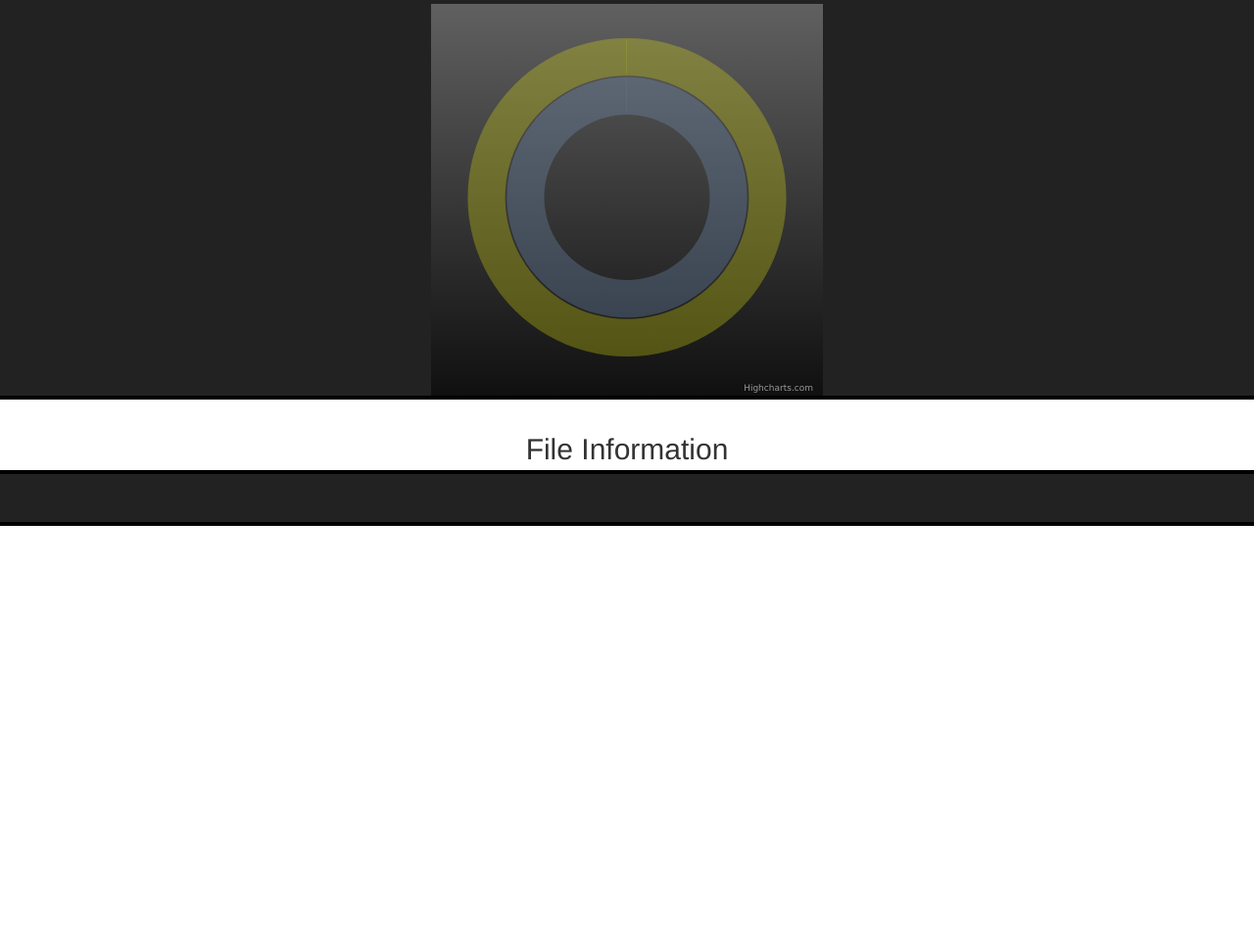
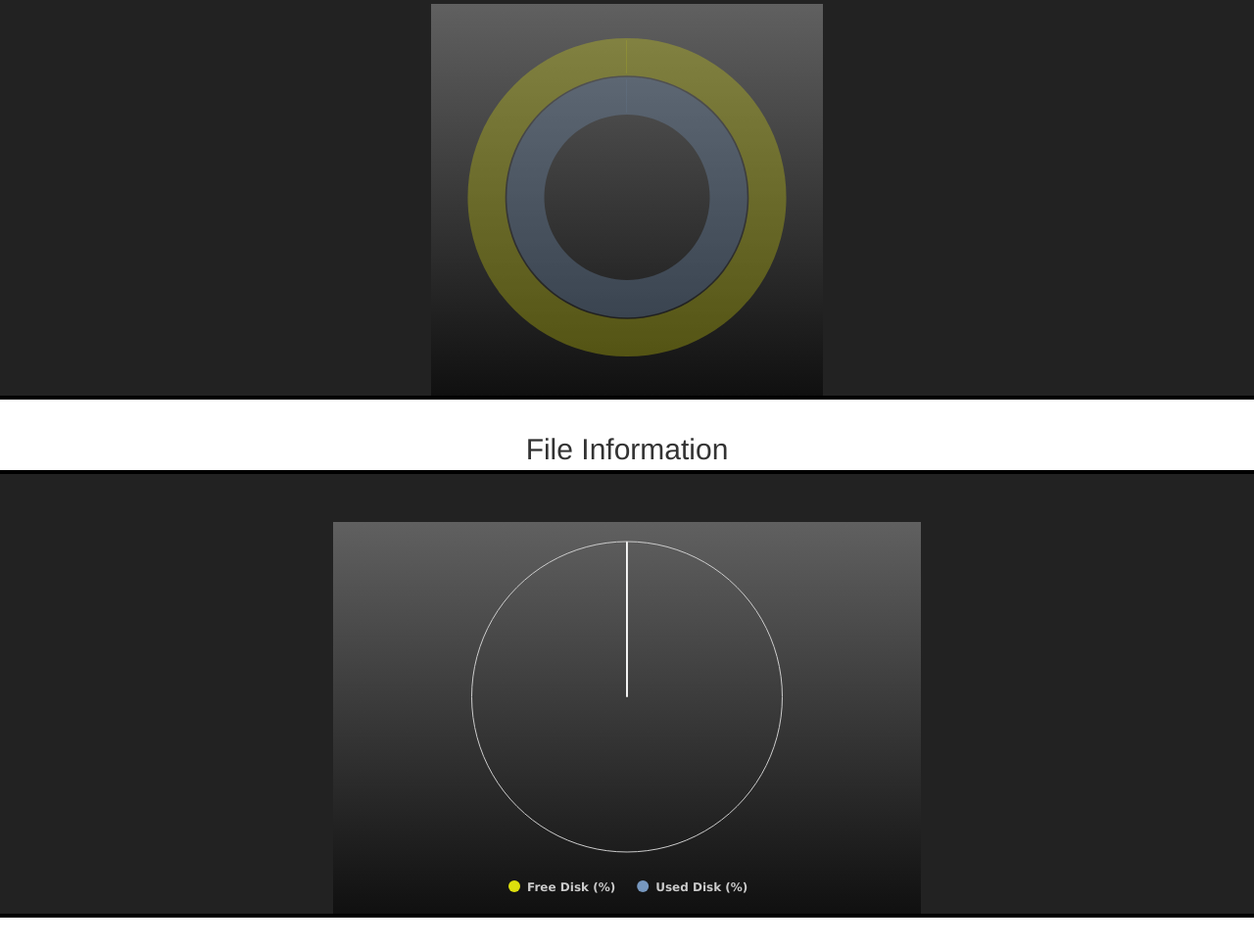
Before and after one commit to RJ-Russell/LinuxServerMonitoring, a website: page index.html in a window 1280 px wide. Shown: the part 1569-2536 px from the top of the page at 98% size. Before the commit the page ends 2136 px from the top, so only its background shows below. Drawn offline with nearby package versions, Linux system fonts and the light colour scheme; no server answers.

Commit message:
implement file chart

```diff
--- /dev/null
+++ b/fileChart.js
@@ -0,0 +1,44 @@
+(function() {
+  // Build the chart
+  $('#fsSize-container').highcharts({
+    chart: {
+      plotBackgroundColor: null,
+      plotBorderWidth: null,
+      plotShadow: false
+    },
+    title: {
+      text: ''
+    },
+    tooltip: {
+      pointFormat: '{point.percentage:.2f}%</b>'
+    },
+    plotOptions: {
+      pie: {
+        allowPointSelect: true,
+        cursor: 'pointer',
+        dataLabels: {
+          enabled: false
+        },
+        showInLegend: true
+      }
+    },
+    credits: {
+      enabled: false
+    },
+    series: [{
+      type: 'pie',
+      name: 'File System',
+      data: [
+        ['Free Disk (%)', 0],
+        ['Used Disk (%)', 0]
+      ]
+    }]
+  });
+})();
+
+function updateDiskPie(usedPercent) {
+  var freePercent = 100 - usedPercent;
+
+  $('#fsSize-container').highcharts().series[0].points[0].update(freePercent);
+  $('#fsSize-container').highcharts().series[0].points[1].update(usedPercent);
+}
--- a/index.css
+++ b/index.css
@@ -50,6 +50,13 @@
   margin-top: 0;
 }
 
+#fsSize-container {
+  min-width: 310px;
+  height: 400px;
+  max-width: 600px;
+  margin: 0 auto;
+}
+
 #host {
   font-size: 40px;
   margin-bottom: 0;
--- a/index.html
+++ b/index.html
@@ -132,9 +132,9 @@
               <div class='col-sm-3' id='fused'></div>
             </div>
           </div>
-        </div>
-        <div class='row'>
-          <div id='fsSize-container'></div>
+          <div class='row'>
+            <div id='fsSize-container'></div>
+          </div>
         </div>
       </div>
     </div>
@@ -167,6 +167,7 @@
     <script type='text/javascript' src='gray-theme.js'></script>
     <script type='text/javascript' src='cpuCharts.js'></script>
     <script type='text/javascript' src='memGauges.js'></script>
+    <script type='text/javascript' src='fileChart.js'></script>
     <script type='text/javascript' src='index.js'></script>
 
   </body>
--- a/index.js
+++ b/index.js
@@ -73,5 +73,6 @@ $(function() {
     $('#fmount').html('Mount Point:<br>' + dynamic.fsSize[0].mount);
     $('#fsize').html('Size:<br>' + filesize(dynamic.fsSize[0].size));
     $('#fused').html('Used:<br>' + filesize(dynamic.fsSize[0].used));
+    updateDiskPie(dynamic.fsSize[0].use);
   });
 });
--- a/memGauges.js
+++ b/memGauges.js
@@ -4,11 +4,12 @@
     chart: {
       type: 'solidgauge',
     },
-
+    credits: {
+      enabled: false
+    },
     title: {
       text: ''
     },
-
     tooltip: {
       borderWidth: 0,
       backgroundColor: 'none',
@@ -25,7 +26,6 @@
         };
       }
     },
-
     pane: {
       startAngle: 0,
       endAngle: 360,
@@ -41,14 +41,12 @@
         borderWidth: 0
       }]
     },
-
     yAxis: {
       min: 0,
       max: 100,
       lineWidth: 0,
       tickPositions: []
     },
-
     plotOptions: {
       solidgauge: {
         borderWidth: '34px',
```
